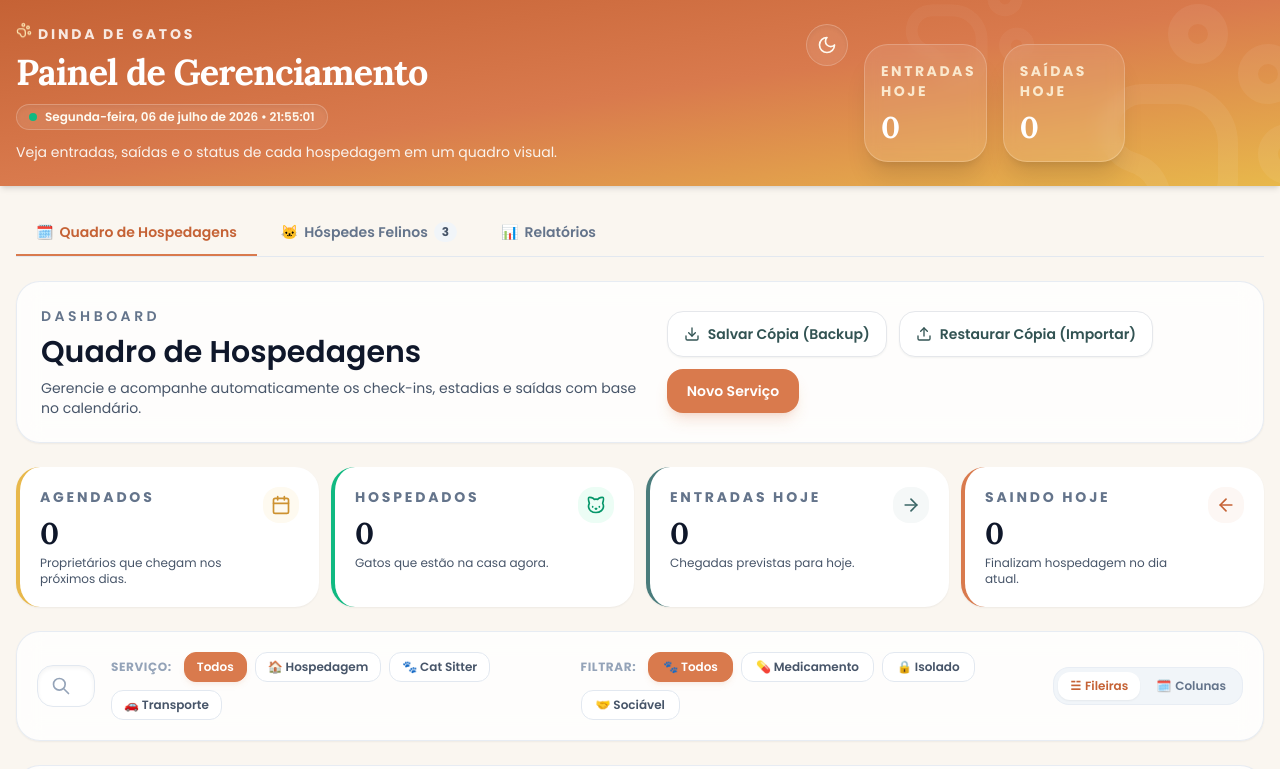
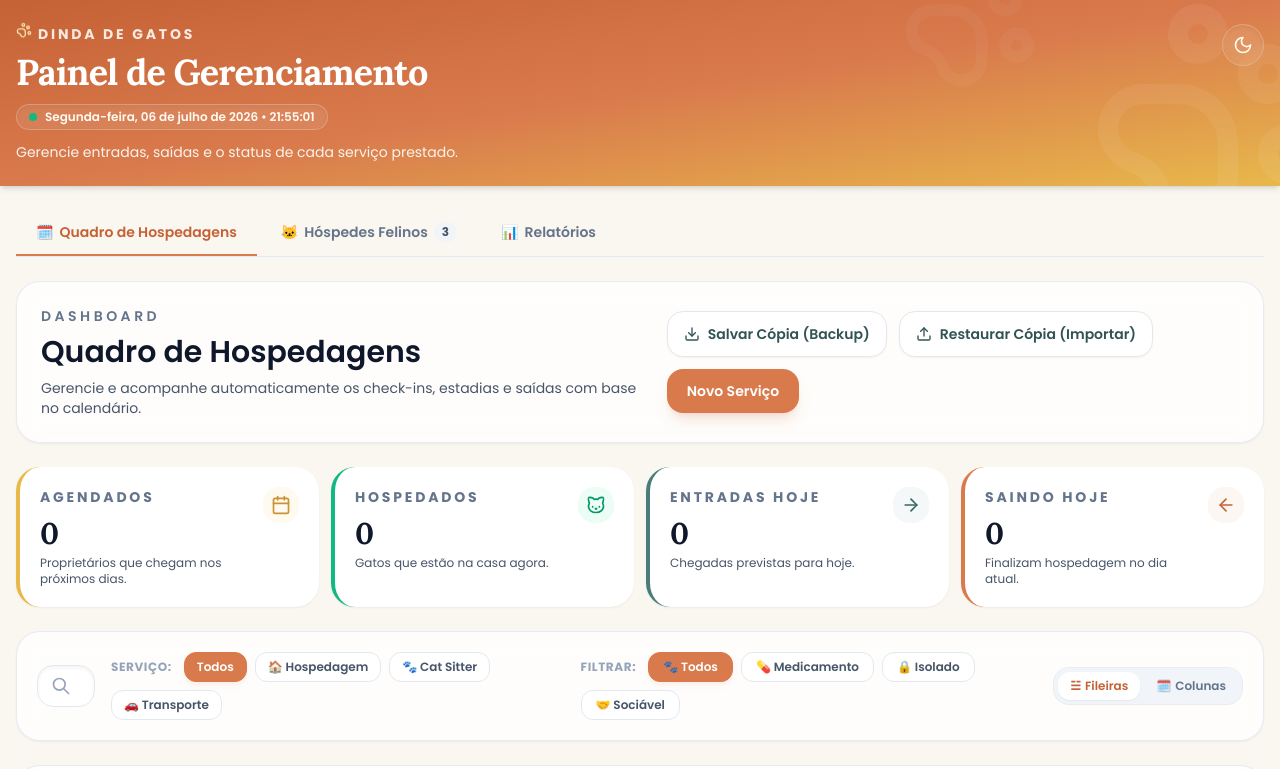
Before and after one commit to nicolasaj0/DindaGatosApp, a React (Vite) app: page / in a window 1280 px wide. Shown: the top 769 px of the page. Built offline with nearby package versions, Linux system fonts and the light colour scheme.

Commit message:
fix(ui): remove duplicated header stats and refine pricing/booking labels

```diff
--- a/src/App.tsx
+++ b/src/App.tsx
@@ -750,13 +750,13 @@ function App() {
                         )}
                         {gato.valorDiariaPadrao && (
                           <span className="text-[10px] font-bold bg-terracota-50 dark:bg-terracota-950/20 text-terracota-700 dark:text-terracota-405 px-2 py-0.5 rounded-full border border-terracota-100/50 dark:border-terracota-900/30 ml-auto">
-                            R$ {gato.valorDiariaPadrao}/diária
+                            R$ {gato.valorDiariaPadrao} (valor de referência)
                           </span>
                         )}
                       </div>
 
                       {/* Prontuário / Notas rápidas */}
-                      <div className="mt-4 space-y-1.5 text-xs text-slate-600 dark:text-slate-300 bg-slate-50/50 dark:bg-slate-950/30 rounded-2xl p-3 border border-slate-100/80 dark:border-slate-800/60">
+                      <div className="mt-4 space-y-1.5 text-xs text-slate-600 dark:text-slate-350 bg-slate-50/50 dark:bg-slate-950/30 rounded-2xl p-3 border border-slate-100/80 dark:border-slate-800/60">
                         {gato.perfil.dieta && (
                           <p className="truncate"><strong className="text-slate-800 dark:text-slate-200">🍽️ Dieta:</strong> {gato.perfil.dieta}</p>
                         )}
@@ -787,7 +787,7 @@ function App() {
                         className="flex-1 inline-flex items-center justify-center gap-1.5 rounded-xl bg-terracota-50 dark:bg-terracota-950/20 border border-terracota-100/50 dark:border-terracota-900/30 py-2 text-xs font-semibold text-terracota-600 dark:text-terracota-450 hover:bg-terracota-100 dark:hover:bg-terracota-950/40 transition"
                       >
                         <Calendar size={13} />
-                        Hospedar
+                        Agendar Serviço
                       </button>
                       <button
                         type="button"
--- a/src/components/Header.tsx
+++ b/src/components/Header.tsx
@@ -31,12 +31,6 @@ export function Header({ hospedagens, theme, onToggleTheme }: HeaderProps) {
     return `${capitalized} • ${timeStr}`;
   };
 
-  const hoje = getLocalDateString();
-
-  const entradasHoje = hospedagens.filter((item) => item.dataCheckIn === hoje && item.status === 'agendado');
-  const saidasHoje = hospedagens.filter((item) => item.dataCheckOut === hoje && item.status !== 'concluido');
-
-
   return (
     <header className="bg-gradient-to-br from-terracota-600 via-terracota-500 to-mostarda-500 dark:from-warmBg-950 dark:via-warmBg-900 dark:to-terracota-950 text-white relative overflow-hidden transition-all duration-300 shadow-md">
       {/* Texture Paw Prints */}
@@ -48,7 +42,6 @@ export function Header({ hospedagens, theme, onToggleTheme }: HeaderProps) {
       </div>
 
       <div className="mx-auto max-w-7xl px-4 py-6 relative z-10">
-        <div className="flex flex-col gap-4 md:flex-row md:items-end md:justify-between">
         <div className="flex justify-between items-start w-full">
           <div>
             <p className="text-xs sm:text-sm font-bold uppercase tracking-[0.2em] text-terracota-50/90 flex items-center gap-1.5">
@@ -66,7 +59,7 @@ export function Header({ hospedagens, theme, onToggleTheme }: HeaderProps) {
             </div>
 
             <p className="mt-3 max-w-2xl text-warmBg-50/95 text-sm">
-                Veja entradas, saídas e o status de cada hospedagem em um quadro visual.
+              Gerencie entradas, saídas e o status de cada serviço prestado.
             </p>
           </div>
 
@@ -78,28 +71,6 @@ export function Header({ hospedagens, theme, onToggleTheme }: HeaderProps) {
             {theme === 'dark' ? <Sun size={20} className="animate-pulse text-amber-350" /> : <Moon size={20} />}
           </button>
         </div>
-
-          <div className="grid gap-4 sm:grid-cols-2 lg:grid-cols-3 w-full md:w-auto md:min-w-[400px]">
-            <div className="rounded-3xl border border-white/20 bg-white/10 p-4 shadow-xl backdrop-blur relative overflow-hidden group">
-              <p className="text-sm uppercase tracking-[0.18em] text-mostarda-100/90 font-bold">Entradas Hoje</p>
-              <strong className="mt-2 block text-3xl font-serif">{entradasHoje.length}</strong>
-              {entradasHoje.slice(0, 2).map((item) => (
-                <p key={item.id} className="mt-2 text-sm text-warmBg-50/90 truncate font-medium">
-                  🐱 {item.nomeGato} — {formatDateString(item.dataCheckIn, true)}
-                </p>
-              ))}
-            </div>
-            <div className="rounded-3xl border border-white/20 bg-white/10 p-4 shadow-xl backdrop-blur relative overflow-hidden group">
-              <p className="text-sm uppercase tracking-[0.18em] text-mostarda-100/90 font-bold">Saídas Hoje</p>
-              <strong className="mt-2 block text-3xl font-serif">{saidasHoje.length}</strong>
-              {saidasHoje.slice(0, 2).map((item) => (
-                <p key={item.id} className="mt-2 text-sm text-warmBg-50/90 truncate font-medium">
-                  🐱 {item.nomeGato} — {formatDateString(item.dataCheckOut, true)}
-                </p>
-              ))}
-            </div>
-          </div>
-        </div>
       </div>
     </header>
   );
--- a/src/components/RelatoriosView.tsx
+++ b/src/components/RelatoriosView.tsx
@@ -251,7 +251,7 @@ export function RelatoriosView({ estadias, gatos }: RelatoriosViewProps) {
               <Award size={24} />
             </div>
             <div className="min-w-0 flex-1">
-              <p className="text-xs font-semibold text-slate-500 dark:text-slate-400 uppercase tracking-wider">Hóspede VIP (Mais Noites)</p>
+              <p className="text-xs font-semibold text-slate-500 dark:text-slate-400 uppercase tracking-wider">Cliente Mais Frequente</p>
               {highlights.vipCat ? (
                 <>
                   <p className="text-lg font-bold text-slate-900 dark:text-white mt-1 truncate">{highlights.vipCat.nomeGato}</p>
```
Lines whose indentation alone changed are shown as unchanged.
